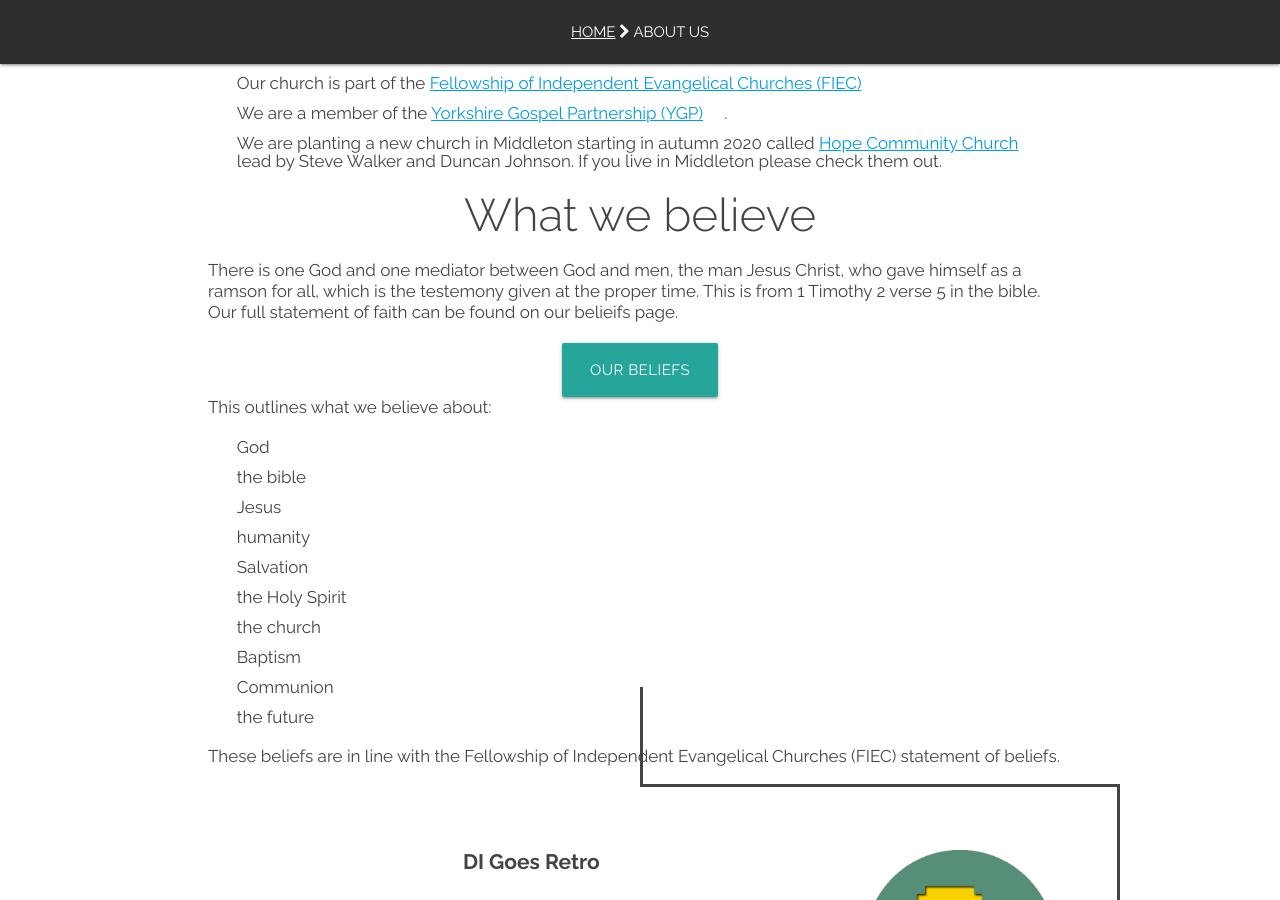
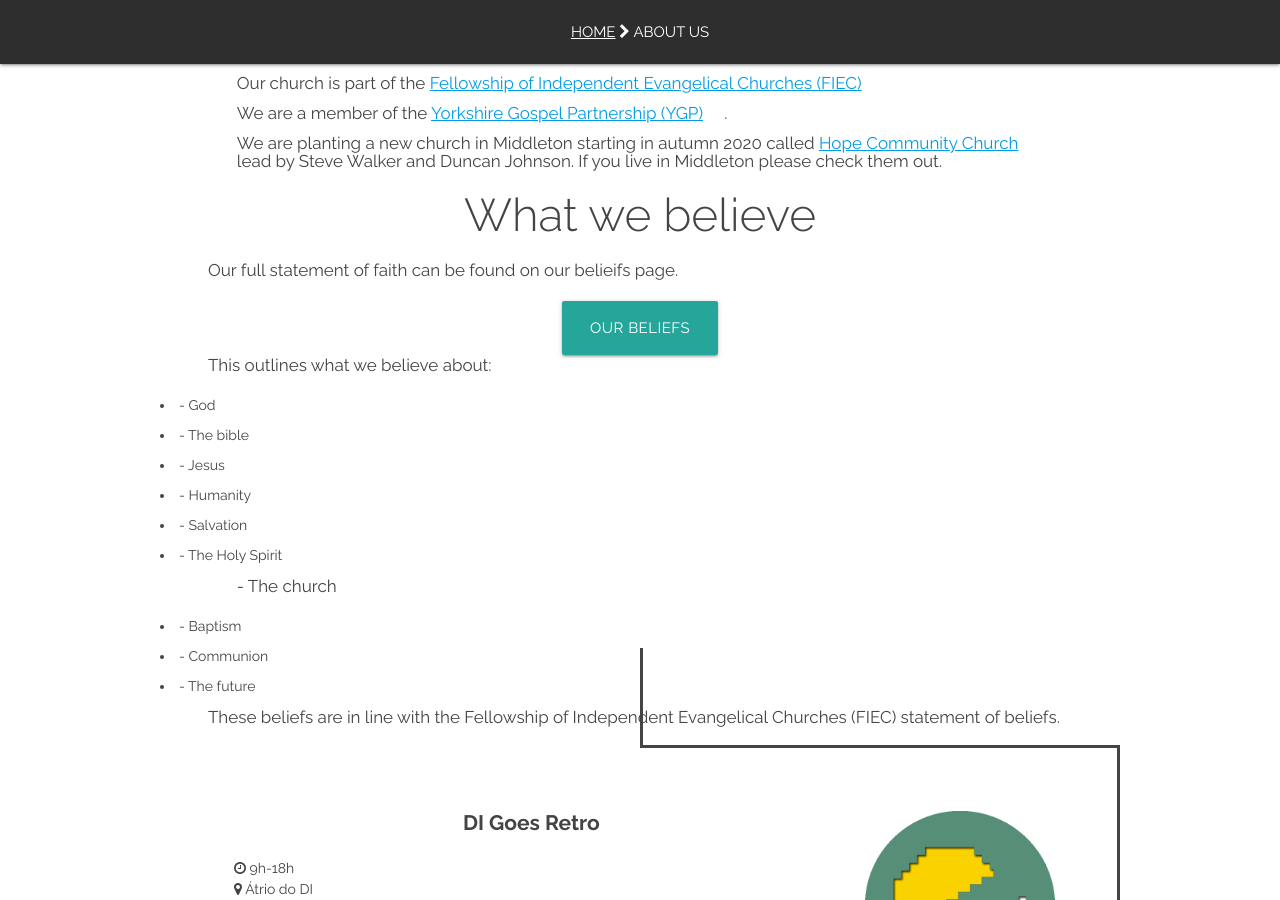
Before and after one commit to woodcock3/citychurch, a Jekyll site: the page built from _posts/2000-01-04-aboutus.md, in a window 1280 px wide and 900 px high, scrolled down 531 px. Built offline with Jekyll 4.4.1, drawn with Linux system fonts in a browser that asks for light colours; our own code applies the rules of GitHub Pages for plain Markdown files.

Commit message:
Update 2000-01-04-aboutus.md

```diff
--- a/_posts/2000-01-04-aboutus.md
+++ b/_posts/2000-01-04-aboutus.md
@@ -28,24 +28,26 @@ Realising our need of the Lord and our need of his spirit to be at work amongst
 
 # What we believe
 
-There is one God and one mediator between God and men, the man Jesus Christ, who gave himself as a ramson for all, which is the testemony given at the proper time.
-This is from 1 Timothy 2 verse 5 in the bible. Our full statement of faith can be found on our belieifs page.
+Our full statement of faith can be found on our belieifs page.
 
 <div class="center-align">
   <a class="waves-effect waves-light btn-large" href="{{ 'we-believe' | relative_url }}">Our beliefs</a>
 </div>
 
+
 This outlines what we believe about:
-- God
-- the bible
-- Jesus
-- humanity
-- Salvation
-- the Holy Spirit
-- the church
-- Baptism
-- Communion
-- the future
+
+<li> - God </li>
+<li> - The bible </li>
+<li> - Jesus </li>
+<li> - Humanity </li>
+<li> - Salvation </li>
+<li> - The Holy Spirit </li>
+<ul> - The church </ul>
+<li> - Baptism </li>
+<li> - Communion </li>
+<li> - The future </li>
+
 
 These beliefs are in line with the Fellowship of Independent Evangelical Churches (FIEC) statement of beliefs.
 
```
